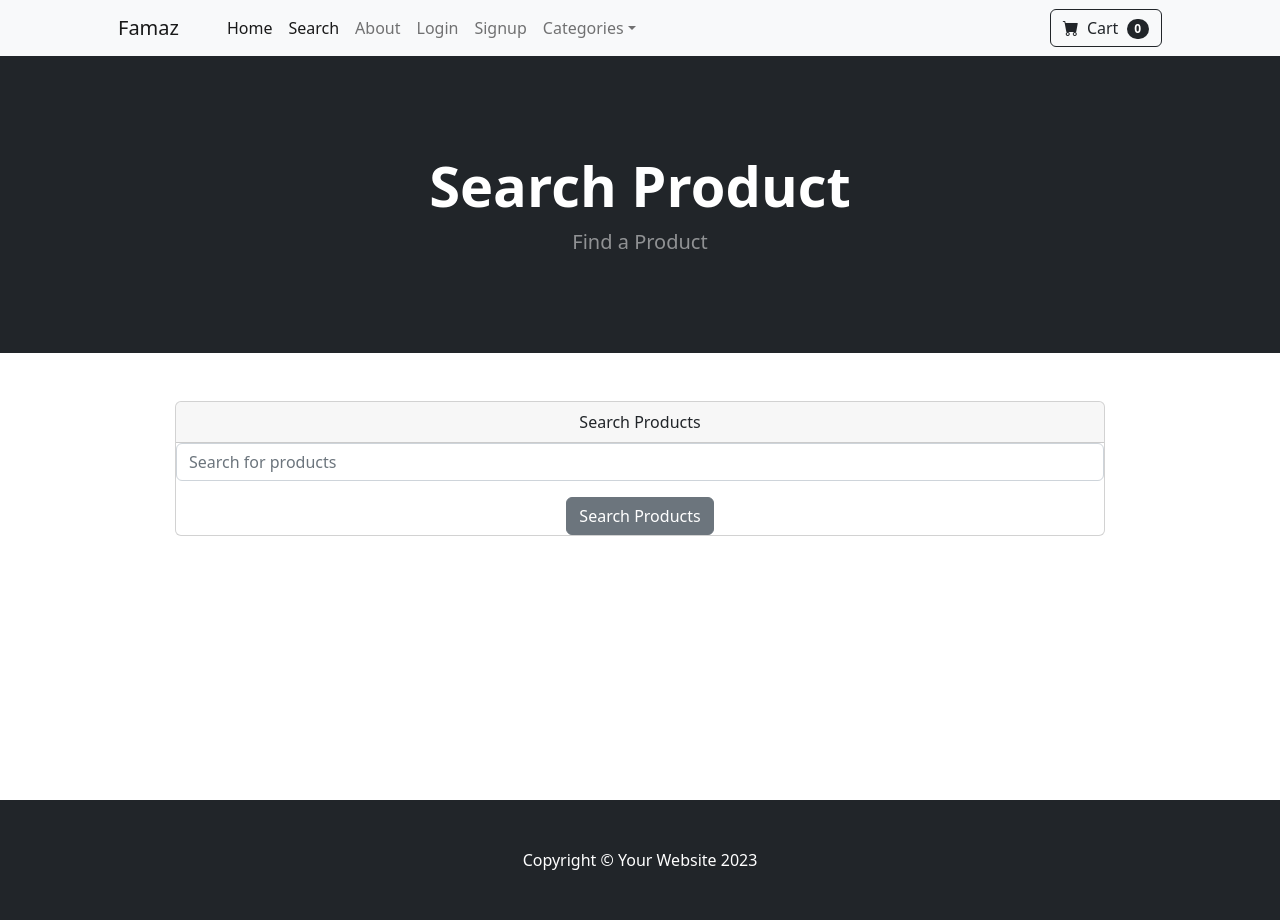
After one commit to Bakijazzman/Famaz_Specialization, a Django app: page /search/ in a window 1280 px wide. The commit adds this page. Run offline with Django 4.2, Linux system fonts and the light colour scheme; some libraries are stand-ins or nearby versions.

Commit message:
incoporate the search functionality

```diff
--- a/core/templates/navbar.html
+++ b/core/templates/navbar.html
@@ -6,6 +6,7 @@
                 <div class="collapse navbar-collapse" id="navbarSupportedContent">
                     <ul class="navbar-nav me-auto mb-2 mb-lg-0 ms-lg-4">
                         <li class="nav-item"><a class="nav-link active" aria-current="page" href="{% url 'index' %}">Home</a></li>
+                        <li class="nav-item"><a class="nav-link active" aria-current="page" href="{% url 'search' %}">Search</a></li>
                         <li class="nav-item"><a class="nav-link" href="{% url 'about' %}">About</a></li>
                         {% if user.is_authenticated %}
                             <li class="nav-item"><a class="nav-link" href="{% url 'logout' %}">Logout</a></li>
--- /dev/null
+++ b/core/templates/search.html
@@ -0,0 +1,77 @@
+{% extends 'base.html' %}
+{% block content %}
+<header class="bg-dark py-5">
+    <div class="container px-4 px-lg-5 my-5">
+        <div class="text-center text-white">
+            <h1 class="display-4 fw-bolder">Search Product</h1>
+            <p class="lead fw-normal text-white-50 mb-0">Find a Product</p>
+        </div>
+    </div>
+</header>
+<br/>
+<br/>
+<div class="container">
+    <div class="row">
+        <center>
+            <div class="col-10">
+                <div class="card">
+                    <div class="card-header">
+                      Search Products
+                    </div>
+                        <form method="POST" action="{% url 'search'%}">
+                            {% csrf_token%}
+                            <div class="mb-3">
+                                <input type="text" class="form-control" placeholder="Search for products" name="searched">
+                            </div>
+                            <button type="submit" class="btn btn-secondary">Search Products</button
+                        </form>
+                    </div>
+                </div>
+                <br/><br/><br/>
+                <div class="row gx-4 gx-lg-5 row-cols-2 row-cols-md-3 row-cols-xl-4 justify-content-center">
+                    {% if searched %}
+                        {% for product in searched %}
+                        <div class="col mb-5">
+                            <div class="card h-100">
+                                <!-- Product image-->
+                                <img class="card-img-top" src="{{product.image.url}}" alt="..." />
+                                <!-- Product details-->
+                                <div class="card-body p-4">
+                                    <div class="text-center">
+                                        <!-- Product name-->
+                                        <h5 class="fw-bolder">{{product.name}}</h5>
+                                        <!-- Product price-->
+                                        {% if product.is_sale %}
+                                        <div class="badge bg-light text-dark position-absolute" style="top: 0.5rem; right: 0.5rem">Discounted</div>
+                                        <div class="d-flex justify-content-center small text-warning mb-2">
+                                            <div class="bi-star-fill"></div>
+                                            &nbsp;&nbsp;Discount&nbsp;&nbsp;
+                                            <div class="bi-star-fill"></div>
+                                        </div>
+                                        <strike> #{{product.price}}</strike>
+                                            &nbsp;
+                                            #{{product.sale_price}}
+                                        {% else %}
+                                            #{{product.price}}
+                                        {% endif %}
+                                        <br/>
+                                        {{product.description}}
+                                    </div>
+                                </div>
+                                <!-- Product actions-->
+                                <div class="card-footer p-4 pt-0 border-top-0 bg-transparent">
+                                    <div class="text-center"><a class="btn btn-outline-dark mt-auto" href="{% url "product" product.id %}">View Product</a></div>
+                                </div>
+                            </div>
+                        </div>
+                        {% endfor %}
+                    {% endif %}
+                    </div>
+            </div>
+        </center>
+    </div>
+</div>
+
+
+<br/><br/><br/><br/><br/><br/><br/><br/>
+{% endblock %}
--- a/core/urls.py
+++ b/core/urls.py
@@ -1,5 +1,5 @@
 from .views import update_user, login_user, logout_user, register_user, update_password, update_profile
-from .views import product, category, category_summary, index, about
+from .views import product, category, category_summary, index, about, search
 from django.urls import path
 
 
@@ -15,4 +15,5 @@ urlpatterns = [
     path("product/<int:pk>", product, name="product"),
     path('category/<str:foo>', category, name="category"),
     path('category_summary', category_summary, name="category_summary"),
+    path('search/', search, name="search"),
 ]
--- a/core/views.py
+++ b/core/views.py
@@ -6,7 +6,20 @@ from django.contrib import messages
 from .forms import SignUpForm, UpdateUserForm, UpdatePasswordForm, UserInfoForm
 import json
 from cart.cart import Cart
+from django.db.models import Q
 
+
+def search(request):
+    if request.method == "POST":
+        searched =  request.POST['searched']
+        searched = Product.objects.filter(Q(name__icontains=searched) | Q(description__icontains=searched))
+        if not searched:
+            messages.success(request, ("Sorry, we don't have this product... Please enter alternative name."))
+            return render(request, "search.html", {})
+        else:
+            return render(request, "search.html", {'searched': searched})
+    else:
+        return render(request, "search.html", {})
 
 def update_profile(request):
     if request.user.is_authenticated:
```
Also changed, not shown: db.sqlite3.
